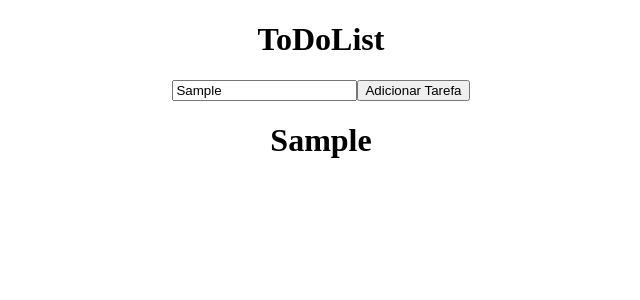
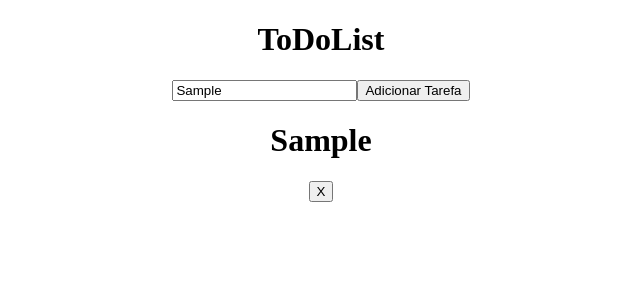
Before and after one commit to Al-Felipe/to-do-list-react, a React (Create React App) app: page / in a window 1280 px wide. Both pictures are taken after typing "Sample" into the empty fields and a click on the button "Adicionar Tarefa". Shown: the top 300 px of the page, without its empty margins (319-959 px from the left). Built offline with nearby package versions, Linux system fonts and the light colour scheme.

Commit message:
Add remove btn

```diff
--- a/src/App.js
+++ b/src/App.js
@@ -22,7 +22,12 @@ function App() {
       </div>
       <div className="items">
         {todoList.map((item) => {
-          return <h1>{item}</h1>;
+          return (
+            <div>
+              <h1>{item}</h1>
+              <button> X </button>
+            </div>
+          );
         })}
       </div>
     </div>
```
